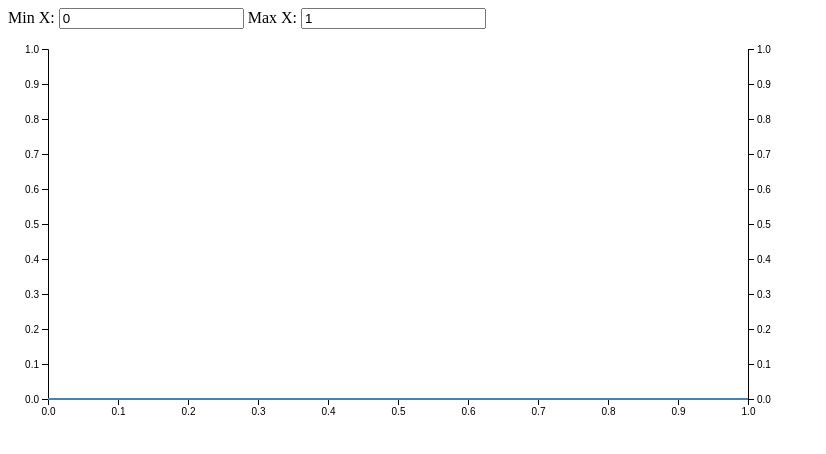
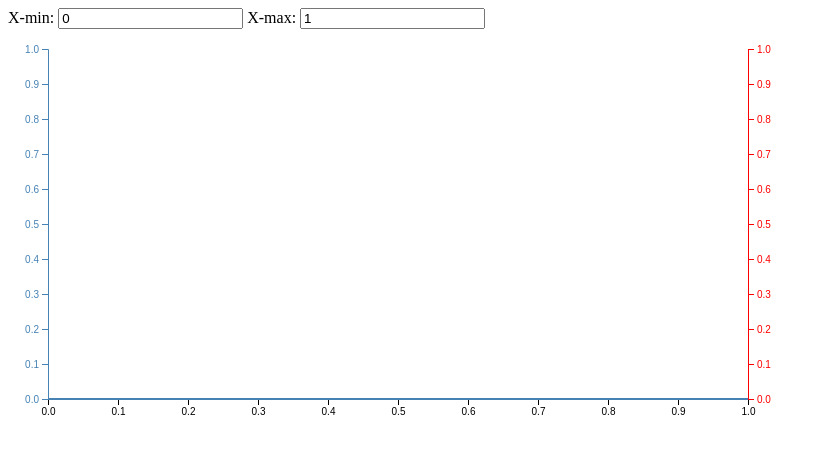
Before and after one commit to dreeves/distributopia, a plain HTML site: page index.html in a window 1280 px wide. Shown: the whole page, without its empty margins (0-826 px from the left). Drawn offline with nearby package versions, Linux system fonts and the light colour scheme.

Commit message:
Color left Y-axis (PDF) blue and right Y-axis (CDF) red

```diff
--- a/index.html
+++ b/index.html
@@ -24,9 +24,9 @@
 </head>
 <body>
   <div>
-    <label for="min-x">Min X:</label>
+    <label for="min-x">X-min:</label>
     <input type="number" id="min-x" value="0" step="0.1">
-    <label for="max-x">Max X:</label>
+    <label for="max-x">X-max:</label>
     <input type="number" id="max-x" value="1" step="0.1">
   </div>
   <svg width="800" height="400"></svg>
--- a/script.js
+++ b/script.js
@@ -15,13 +15,16 @@ const xAxis = g.append("g")
 
 // Left Y axis (PDF)
 const y = d3.scaleLinear().domain([0, 1]).range([height, 0]);
-const yAxis = g.append("g").call(d3.axisLeft(y));
+const yAxis = g.append("g")
+  .call(d3.axisLeft(y))
+  .attr("color", "steelblue");  // Change color to blue
 
 // Right Y axis (CDF)
 const yRight = d3.scaleLinear().domain([0, 1]).range([height, 0]);
 g.append("g")
   .attr("transform", `translate(${width},0)`)
-  .call(d3.axisRight(yRight));
+  .call(d3.axisRight(yRight))
+  .attr("color", "red");  // Change color to red
 
 // Area under the curve (PDF)
 const area = d3.area()
```
